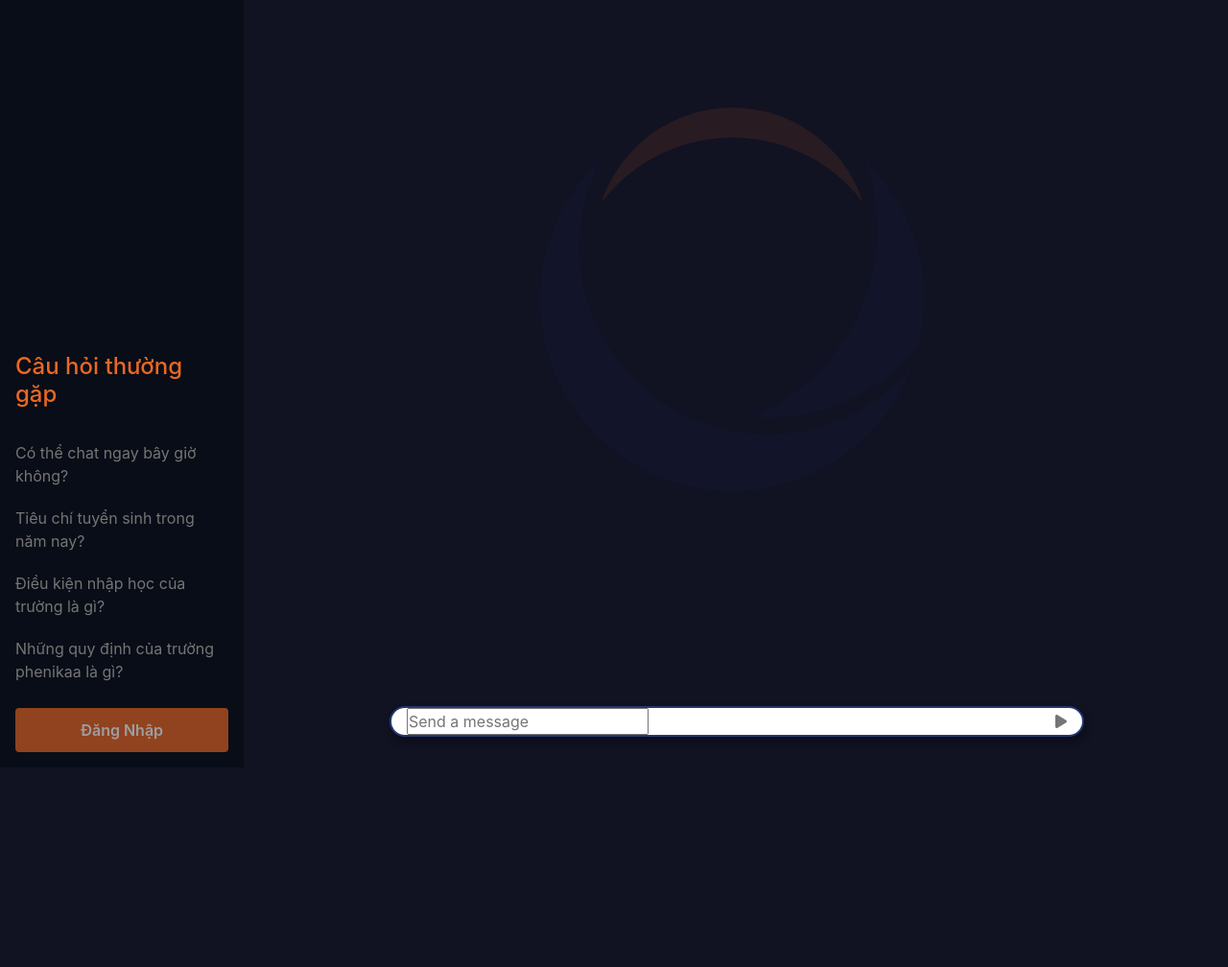
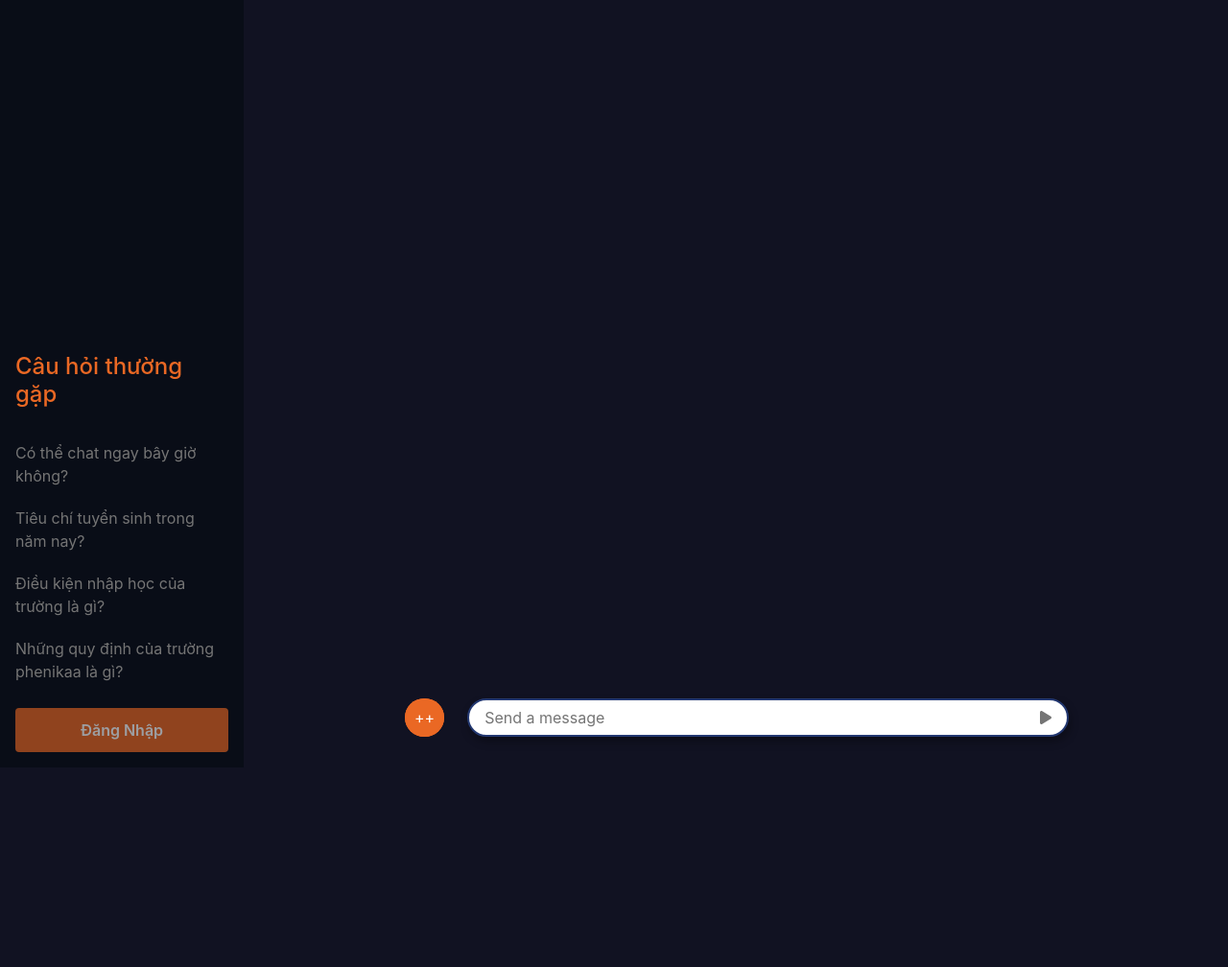
Before and after one commit to PhatNguyen24/LawChatbot, a Flask app: page /usernotaccount in a window 1280 px wide. Shown: the top 1008 px of the page at 96% size. Before the commit the page ends 784 px from the top, so only its background shows below. Run offline with Flask 3, Linux system fonts and the light colour scheme.

Commit message:
UI message and loading

```diff
--- a/chatbot/static/styles/user.css
+++ b/chatbot/static/styles/user.css
@@ -188,10 +188,6 @@
 }
 
 .background-image {
-    background-image: url('../images/logo.png');
-    background-position: center;
-    background-repeat: no-repeat;
-    background-size: cover;
     position: relative;
     width: 400px;
     height: 400px;
@@ -326,7 +322,7 @@
 
 }
 
-.chatPDF-message textarea {
+.chatPDF-message textarea, .chatPDF-message-form textarea {
     width: 100% !important;
     all: unset;
     padding: 6px 0;
@@ -338,6 +334,30 @@
 .chatPDF-message-btn {
     all: unset;
     color: #757575;
+}
+
+.chatPDF-message-usernotaccount{
+    margin: 32px 150px;
+    bottom: 32px;
+    position: sticky;
+    z-index: 1;
+    padding: 0 16px;
+    /* position: relative; */
+}
+
+.chatPDF-message-form{
+    width: 100%;
+    border: 2px solid var(--primary-color) !important;
+    bottom: 32px;
+    border-radius: 25px;
+    cursor: text;
+    display: flex;
+    justify-content: space-between;
+    margin-left: 24px;
+    border: 1px solid #545456;
+    padding: 0 16px;
+    background-color: white;
+    box-shadow: 2px 5px 10px rgba(0,0,0,0.3);
 }
 
 .chat-volume{
@@ -562,3 +582,74 @@
     align-items: center;
     margin-right: 16px;
 }
+
+.optionAI{
+    /* width: 120px;    */
+    display: flex;
+    flex-direction: column;
+    justify-content: center;
+    align-items: center;
+    position: relative;
+}
+
+.optionAI-list{
+    display: none;
+    border-radius: 10px;
+    width: 130px;
+    margin-bottom: 120px;
+    position: absolute;
+    background-color: #fff;
+
+
+}
+
+.optionAI-box{
+    display: flex;
+    justify-content: center;
+    align-items: center;
+    color: var(--white-color);
+    background-color: var(--primary-color-2);
+    border-radius: 25px;
+
+}
+
+.optionAI-box:hover .optionAI-hover{
+    display: flex;
+}
+
+.optionAI-box span{
+    cursor: pointer;
+    border-radius: 50%;
+    padding: 8px 10px;
+    color: var(--white-color);
+    background-color: var(--primary-color-2);
+}
+
+.optionAI-item{
+    cursor: pointer;
+    padding: 4px;
+    text-align: center;
+}
+
+.optionAI-item:hover{
+    background-color: #eae4e4;
+}
+
+.optionAI-item:hover:first-child {
+    border-top-left-radius: 10px;
+    border-top-right-radius: 10px;
+}
+.optionAI-item:hover:last-child {
+    border-bottom-left-radius: 10px;
+    border-bottom-right-radius: 10px;
+}
+
+.optionAI-hover{
+    padding-right: 10px;
+    width: 80px;
+    display: none;
+}
+
+.optionAI-hover.show {
+    display: flex;
+}
--- a/chatbot/templates/home_chatbot.html
+++ b/chatbot/templates/home_chatbot.html
@@ -4,7 +4,7 @@
   <section
     class="row d-flex flex-column align-items-center text-white home-chat"
   >
-    <h1 class="text-center my-5 home-chat-header">Phenikaa Chat PDF</h1>
+    <h1 class="text-center my-5 home-chat-header">Open Chat</h1>
     <div class="d-flex col-8 align-items-center home-chat-background">
       <div class="home-chat-image">
         <img
--- a/chatbot/templates/usernotaccount.html
+++ b/chatbot/templates/usernotaccount.html
@@ -44,18 +44,30 @@
     </div>
     <div class="background-image">
     </div>
-    <!-- <div class="chatPDF-message">
-      <textarea id="messageInput" rows="1" placeholder="Send a message" class=""></textarea>
-      <button class="chatPDF-message-btn" id="sendMessageButton">
-        <i class="fas fa-play"></i>
-      </button>
-    </div> -->
-    <form class="chatPDF-message" id="input-form" method="POST" class="d-flex">
-      <input placeholder="Send a message" type="text" id="messageInput" name="input_text" maxlength="500" class="d-flex">
+    <div class="d-flex chatPDF-message-usernotaccount">
+      <div class="optionAI">
+        <ul class="optionAI-list">
+          <li class="optionAI-item">
+            GPT4All
+          </li>
+          <li class="optionAI-item" style="border-top: 1px solid #ccc">
+            Llama2
+          </li>
+        </ul>
+        <span class="optionAI-box">
+          <span>++</span>
+          <div class="optionAI-hover">
+            Option AI
+          </div>
+        </span>
+      </div>
+      <form class="chatPDF-message-form" id="input-form" method="POST" class="d-flex">
+        <textarea type="text" id="messageInput" name="input_text" rows="1" placeholder="Send a message" class="d-flex"></textarea>
         <button class="chatPDF-message-btn" id="sendMessageButton">
           <i class="fas fa-play"></i>
         </button>
       </form>
+    </div>
   </div>
 </div>
 
@@ -92,7 +104,7 @@ searchForm.addEventListener('submit', async function(event) {
         ${user_chat}
       </p>
     </div>
-    <div class="chat-tk">
+    <div class="chat-tk" id="scrollable-content">
       <span class="username">
         <i class="fa-solid fa-user"></i>
       </span>
@@ -112,7 +124,7 @@ searchForm.addEventListener('submit', async function(event) {
     </div>
     <div class="chat-item">
       <p class="chat-item-messageAI">
-        <i class="fa-solid fa-spinner fa-spin"></i>
+        <i class="fa-solid fa-spinner fa-spin icon-spinner"></i>
       </p>
     </div>
   `;
@@ -138,12 +150,13 @@ searchForm.addEventListener('submit', async function(event) {
       if (!receivedResponse) {
     receivedResponse = true; // Đặt biến receivedResponse thành true
     console.log(receivedResponse);
-        // Loại bỏ biểu tượng loading
-        // const chatItemMessageAI = chatChatDiv.querySelector('.chat-item-messageAI');
-        // const iconSpinner = chatItemMessageAI.querySelector('i.fa-spinner');
-        // if (iconSpinner) {
-        //   iconSpinner.parentNode.removeChild(iconSpinner);
-        // }
+    // Loại bỏ biểu tượng loading nếu có giá trị text
+    if (text.trim() !== '') {
+        const iconSpinner = chatChatDiv.querySelector('.icon-spinner');
+        if (iconSpinner) {
+            iconSpinner.parentNode.removeChild(iconSpinner);
+        }
+    }
 }
 
 scrollBottom();
@@ -153,6 +166,18 @@ searchForm.addEventListener('submit', async function(event) {
   }
 });
 
-
+</script>
+<script>
+  const optionAI = document.querySelector(".optionAI-box");
+  const optionAIList = document.querySelector(".optionAI-list")
+  const optionAIHover = document.querySelector(".optionAI-hover")
+  optionAI.addEventListener('click', function(){
+    optionAIList.style.display = "block";
+    optionAIHover.classList.toggle('show');
+    setTimeout(function(){
+    optionAIList.style.display = "none";
+    optionAIHover.classList.remove('show');
+    }, 4000)
+  })
 </script>
 {% endblock %}
```
Also changed, not shown: 1 other file. Lines whose indentation alone changed are shown as unchanged.
